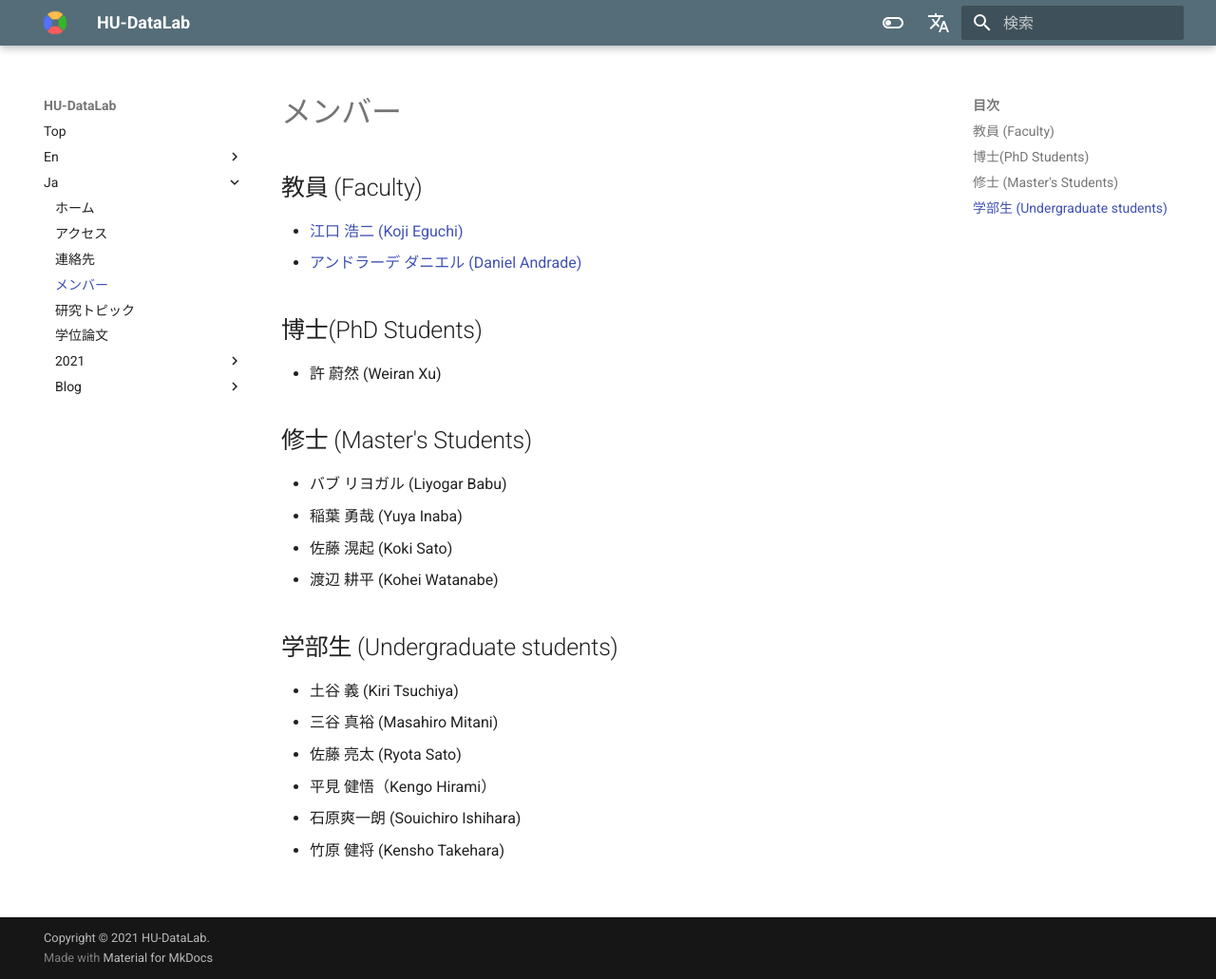
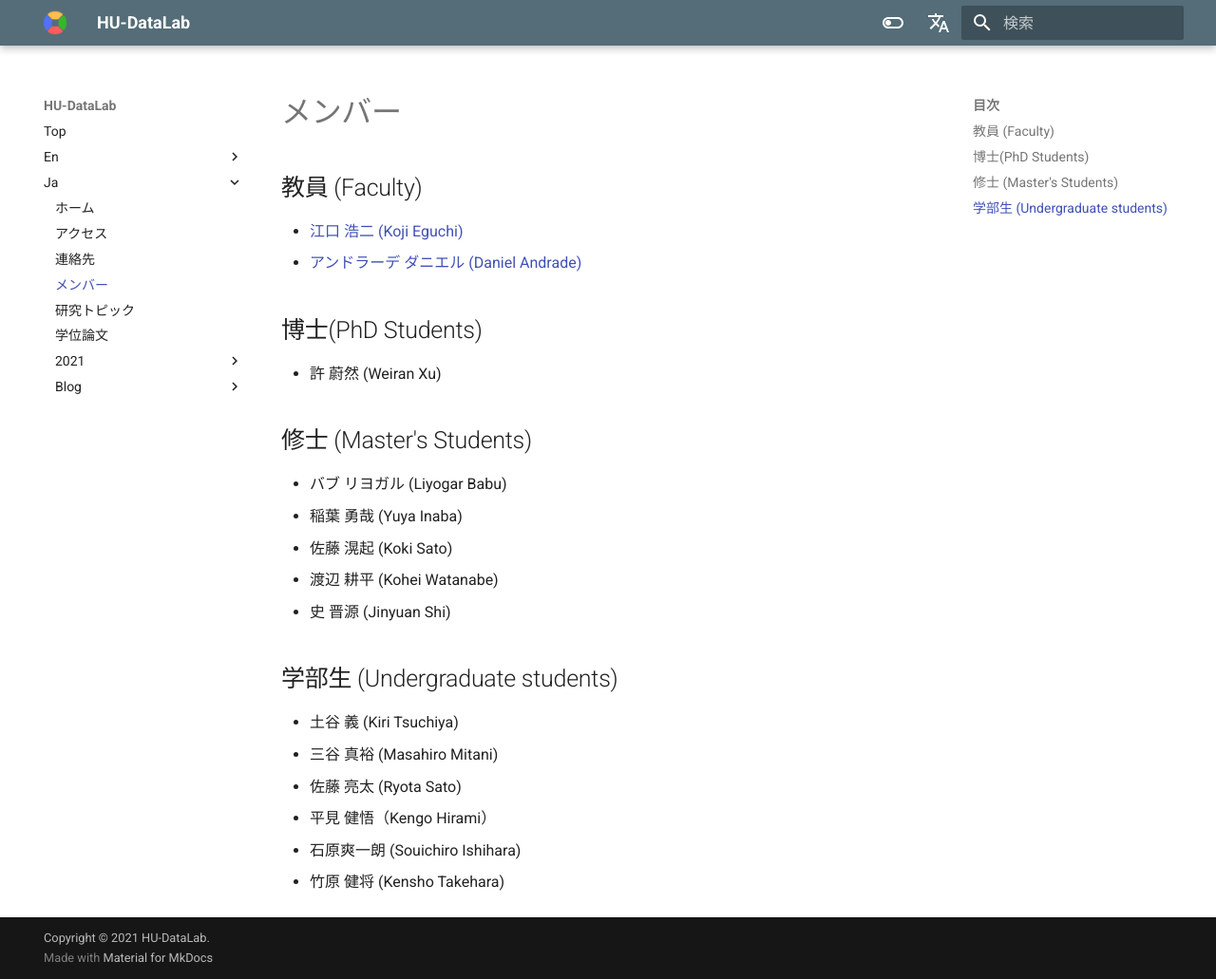
Before and after one commit to lpifj-a/hu-datalab.github.io, an MkDocs documentation site: the page built from docs/ja/members.md, in a window 1280 px wide and 1031 px high. Shown: the whole window at 95% size. Built offline with MkDocs 1.6.1 and Material for MkDocs 9.7.7, drawn with Linux system fonts in a browser that asks for light colours; comment, search, counter and statistics services are not loaded.

Commit message:
Update members.md

```diff
--- a/docs/ja/members.md
+++ b/docs/ja/members.md
@@ -12,6 +12,7 @@
 - 稲葉 勇哉 (Yuya Inaba)
 - 佐藤 滉起 (Koki Sato)
 - 渡辺 耕平 (Kohei Watanabe)
+- 史 晋源 (Jinyuan Shi)
 
 
 ## 学部生 (Undergraduate students)
```
